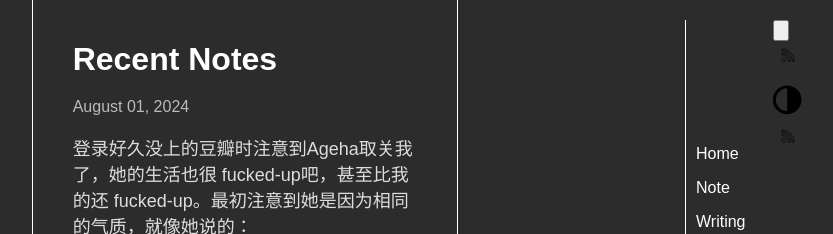
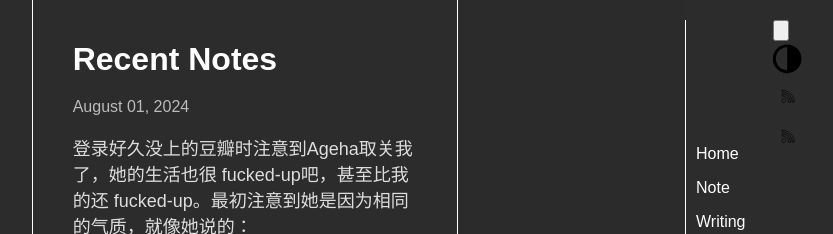
Before and after one commit to faithk7/faithk7.github.io, a Jekyll site: the page built from note.html, in a window 1280 px wide. Shown: the top 234 px of the page, without its empty margins (395-1228 px from the left). Built offline with Jekyll 4.4.1, drawn with Linux system fonts in a browser that asks for light colours.

Commit message:
r: clean the svg code

```diff
--- a/_includes/nav.html
+++ b/_includes/nav.html
@@ -19,13 +19,12 @@
                                 class="o-setting-icon" /> -->
                             {% include svg_switch.html %}
                         </button>
+                        {% include svg_switch.html %}
                         <a href="/feed.xml">
                             <!-- <img src="{{ '/assets/rss.svg' | relative_url }}" alt="Icon Description"
                                 class="o-setting-icon" /> -->
                             {% include svg_rss.html %}
                         </a>
-
-                        {% include svg_switch.html %}
 
                         {% include svg_rss.html %}
 
```
